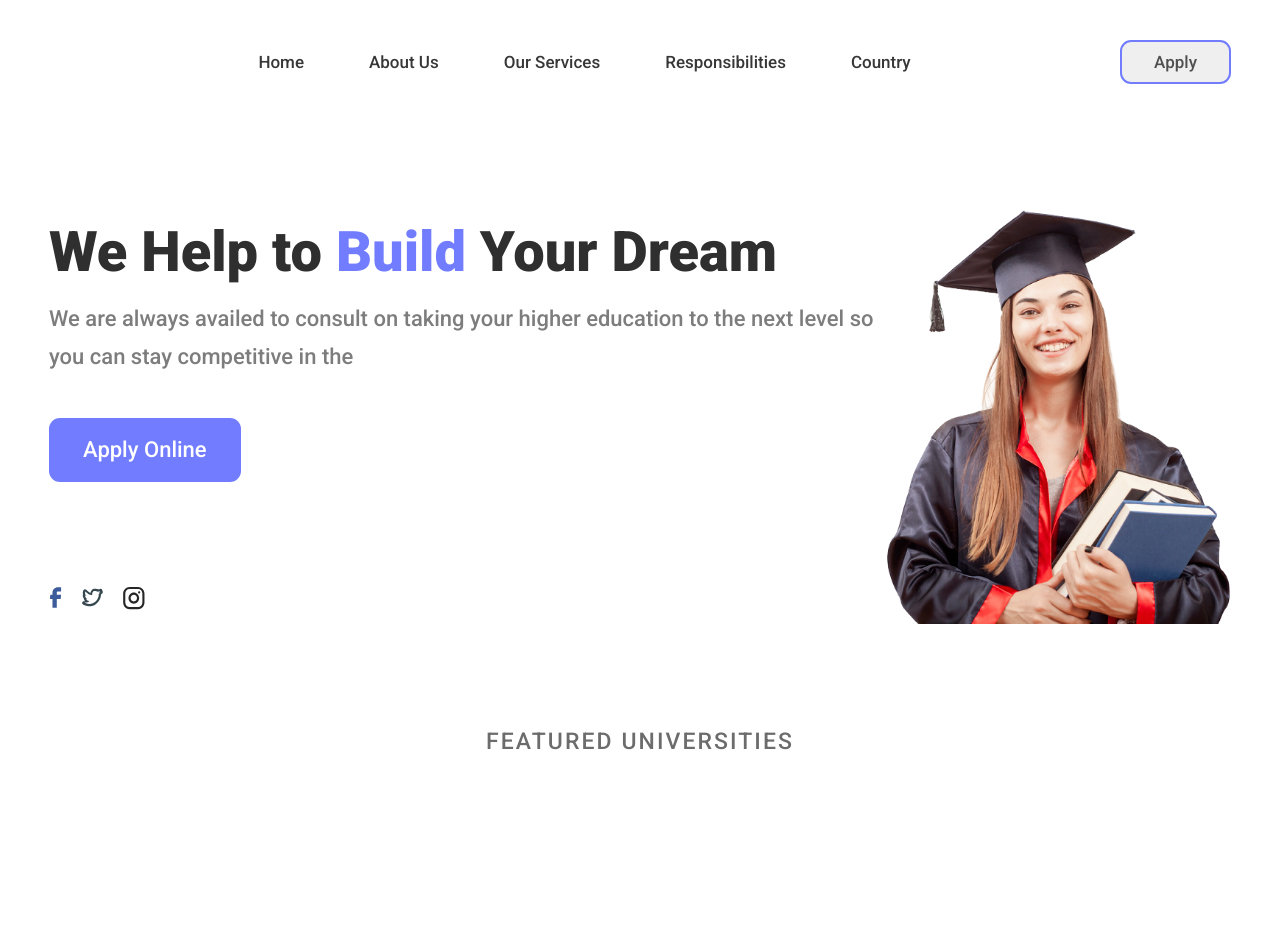
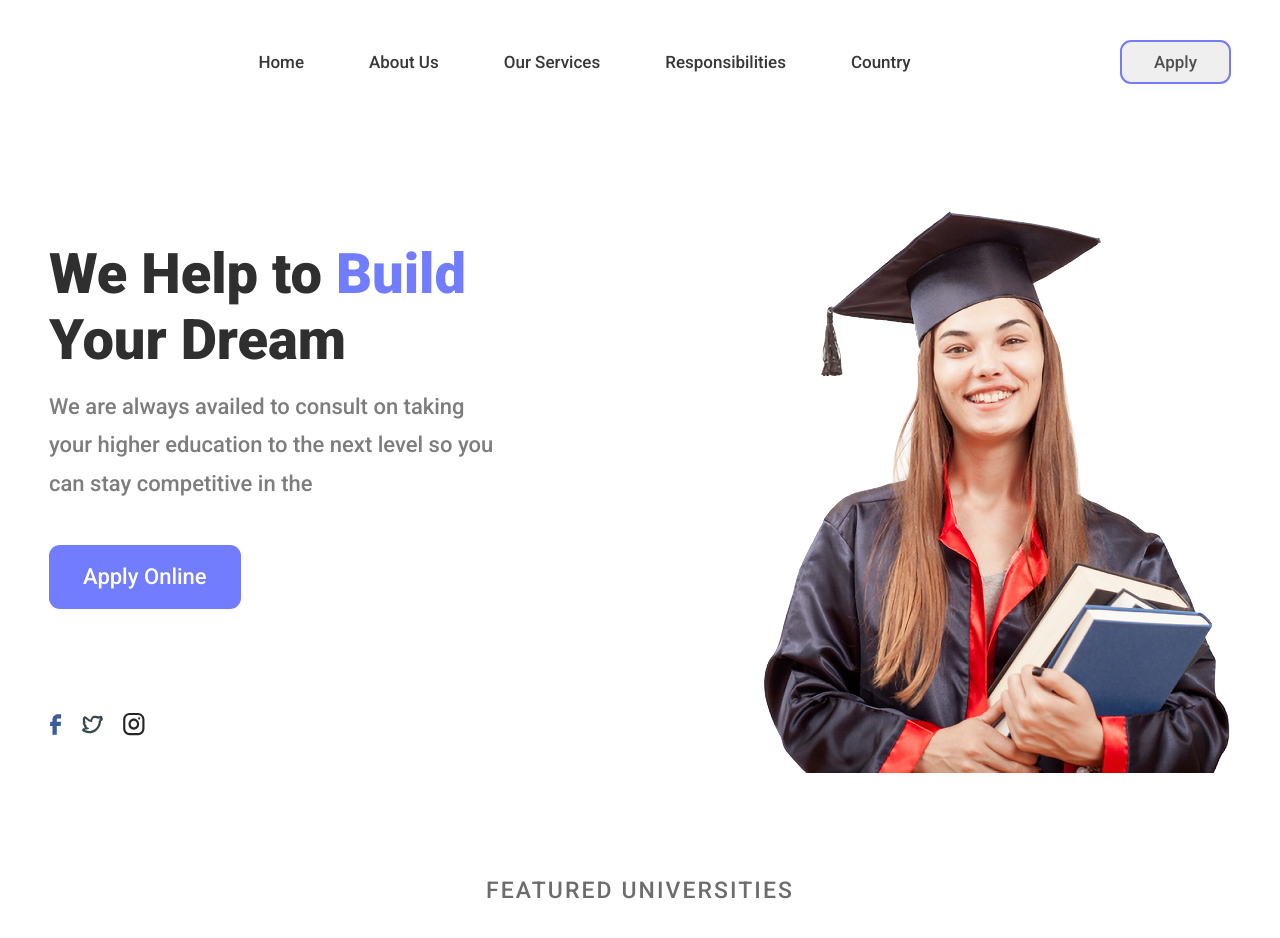
Before and after one commit to Nurzodsaidjj/executive, a plain HTML site: page index.html in a window 1280 px wide. Shown: the top 938 px of the page. Drawn offline with Linux system fonts and the light colour scheme.

Commit message:
fixed bugs

```diff
--- a/scss/block/_hero.scss
+++ b/scss/block/_hero.scss
@@ -1,5 +1,8 @@
 .hero{
     padding-top: 124px;
+}
+.hero__content{
+    max-width: 449px;
 }
 .hero__title{
     font-family: var(--font-family);
```
Also changed, not shown: css/main.css, 1 other file.
